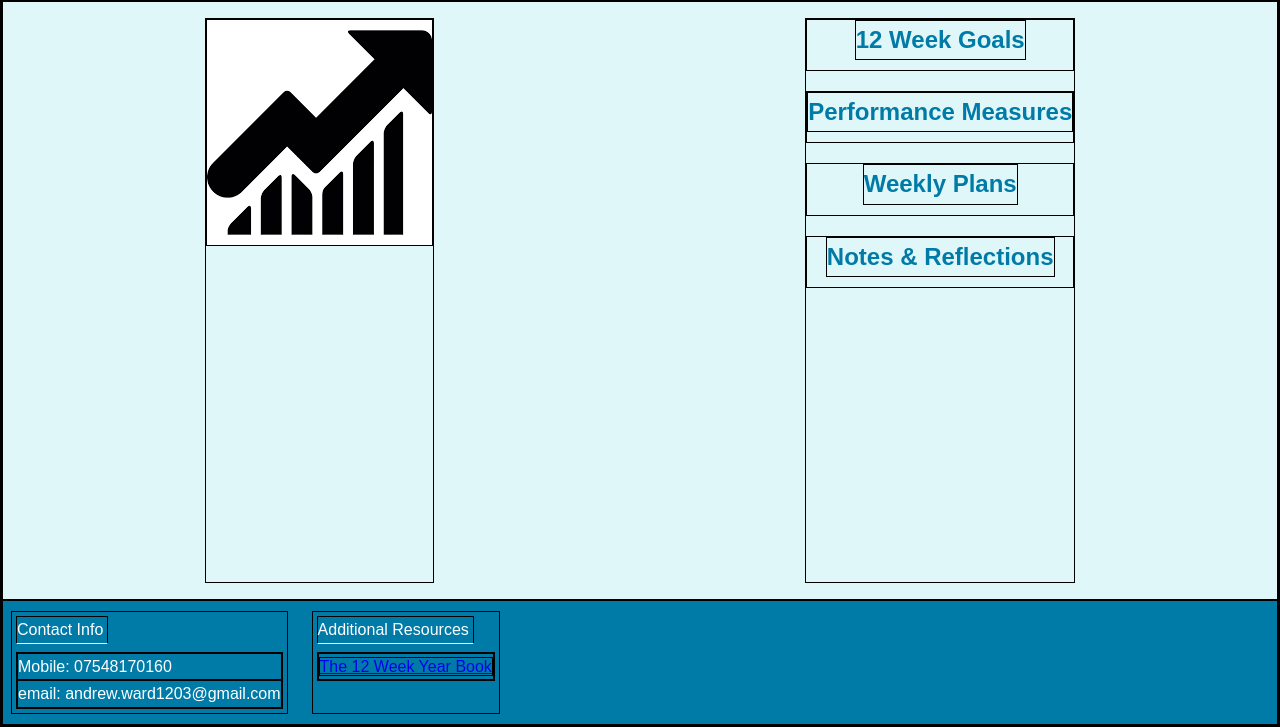
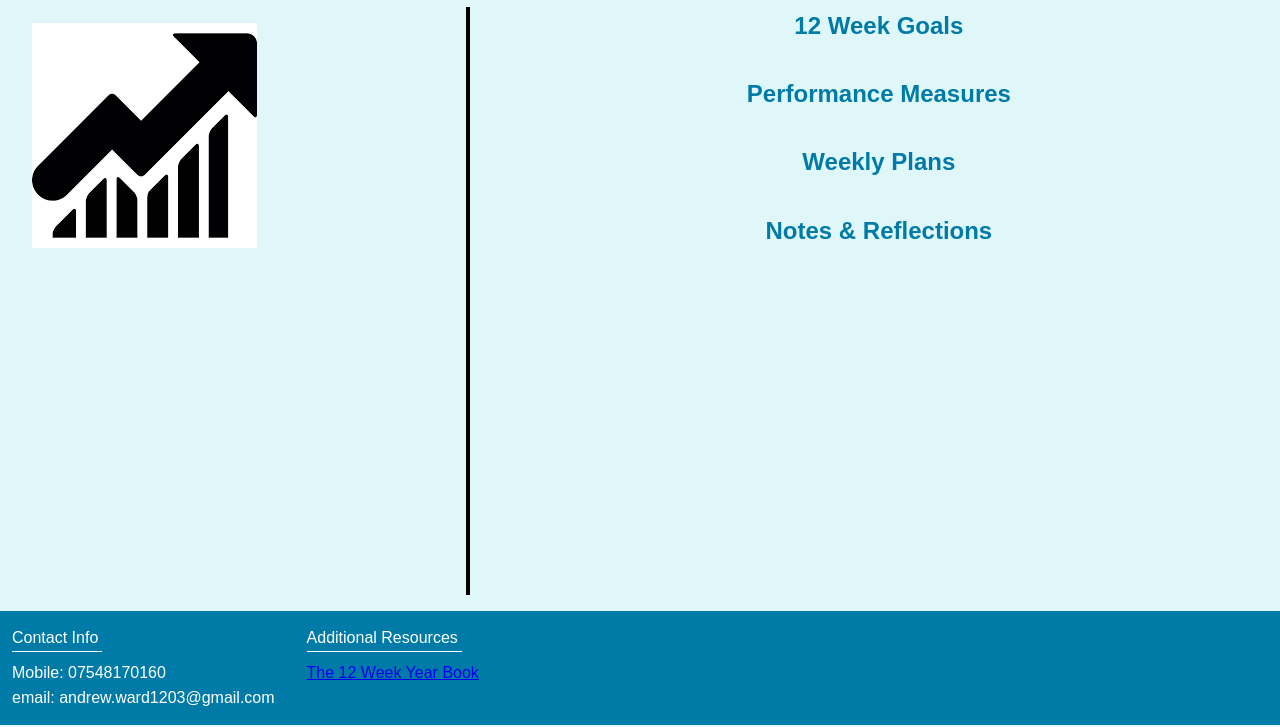
Before and after one commit to A-Ward03/12WeekYear, a plain HTML site: page index.html in a window 1280 px wide. Shown: the part 75-802 px from the top of the page. Drawn offline with Linux system fonts and the light colour scheme.

Commit message:
add divider to page

```diff
--- a/index.html
+++ b/index.html
@@ -22,6 +22,7 @@
         <div class="aside">
             <img src="images/progress.png" alt="progress">
         </div>
+        <div class="divider"></div>
         <div class="main-body">
             <section class="goals">
                 <h2>12 Week Goals</h2>
--- a/styles.css
+++ b/styles.css
@@ -2,7 +2,6 @@
     margin: 0;
     padding: 0;
     box-sizing: border-box;
-    border: 1px solid black;
 }
 
 body {
@@ -45,7 +44,7 @@ main {
     flex: auto;
     display: flex;
     flex-direction: row;
-    justify-content: space-around;
+    gap: 24px
 }
 
 section {
@@ -69,10 +68,18 @@ footer {
     display: flex;
 }
 
-img > .aside {
-    display: flex;
-    flex-shrink: 1 1 auto;
+.aside {
+    flex: 1 1 auto;
     padding: 16px;
+}
+
+.divider {
+    width: 4px;
+    background-color: black;
+}
+
+.main-body {
+    flex: 3 1 auto;
 }
 
 .list {
```
